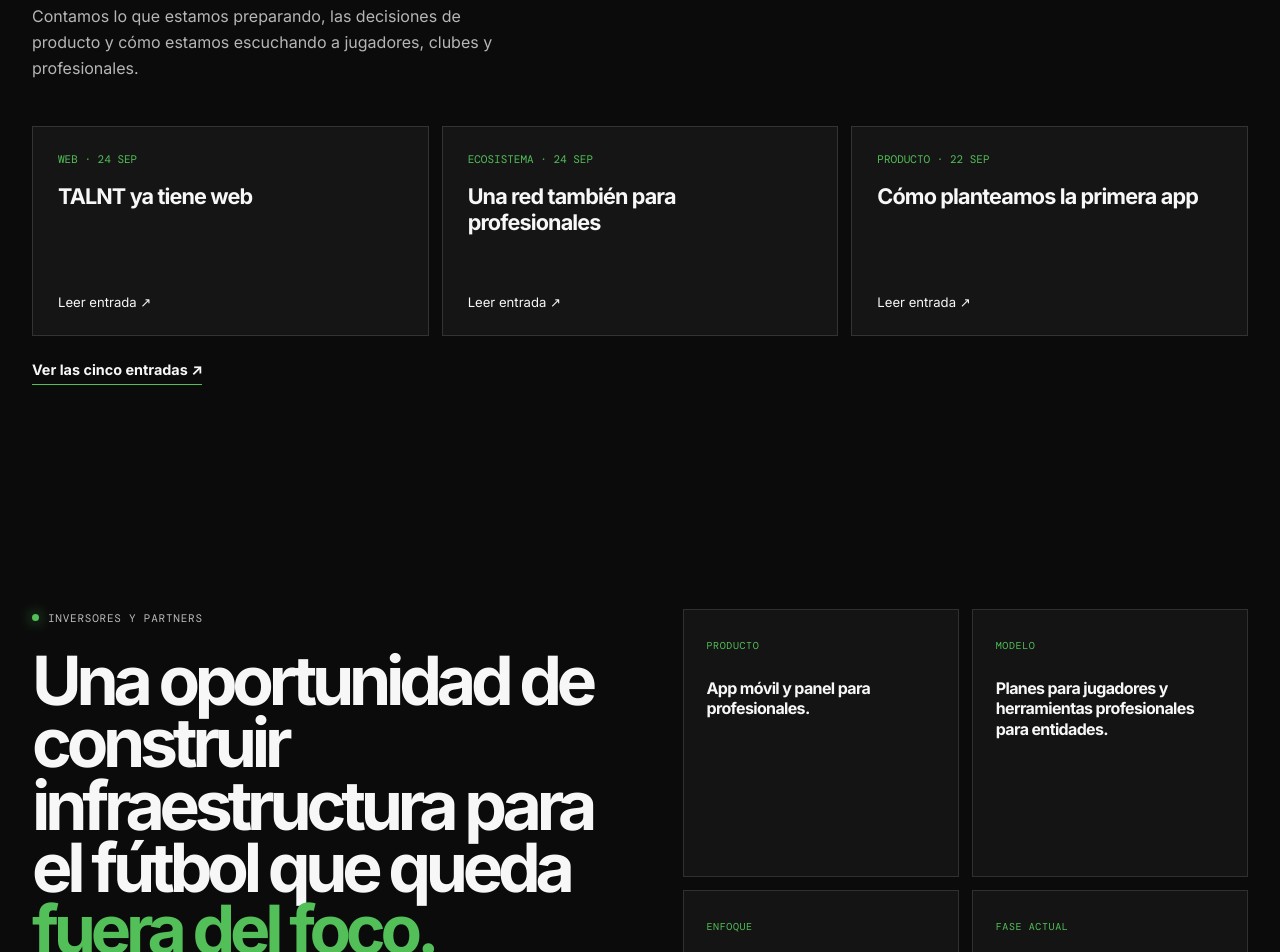
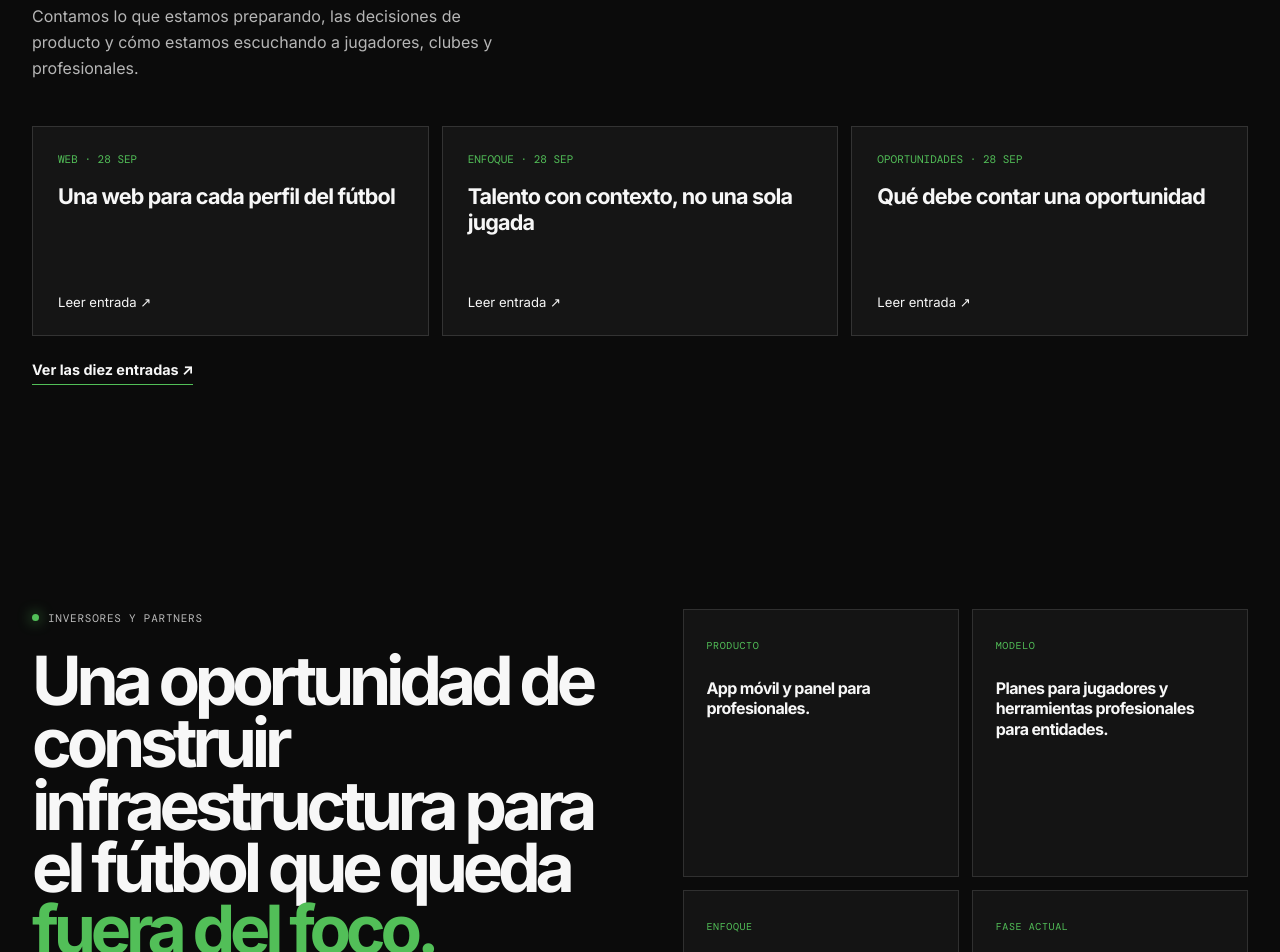
Before and after one commit to derquicc/talnt, a plain HTML site: page index.html in a window 1280 px wide. Shown: the part 5075-6027 px from the top of the page. Drawn offline with nearby package versions, Linux system fonts and the light colour scheme.

Commit message:
Diario: muestra cinco entradas nuevas y actualiza index.html

```diff
--- a/index.html
+++ b/index.html
@@ -95,7 +95,7 @@
 <div class="validation-item"><b>La beta se construye con casos reales</b>Las funciones se priorizarán según los problemas que más se repiten dentro y fuera del campo, no por añadir herramientas sin uso.</div>
 </div>
 </section>
-<section class="section wrap" id="diario"><p class="eyebrow">Diario de TALNT</p><h2>Así avanza <em>el proyecto.</em></h2><p class="section-intro">Contamos lo que estamos preparando, las decisiones de producto y cómo estamos escuchando a jugadores, clubes y profesionales.</p><div class="journal-grid"><a href="/diario/talnt-es-ya-tiene-web/"><span>WEB · 24 SEP</span><strong>TALNT ya tiene web</strong><small>Leer entrada ↗</small></a><a href="/diario/profesionales-del-futbol-en-talnt/"><span>ECOSISTEMA · 24 SEP</span><strong>Una red también para profesionales</strong><small>Leer entrada ↗</small></a><a href="/diario/como-estamos-disenando-la-app/"><span>PRODUCTO · 22 SEP</span><strong>Cómo planteamos la primera app</strong><small>Leer entrada ↗</small></a></div><a class="journal-more" href="/diario/">Ver las cinco entradas ↗</a></section>
+<section class="section wrap" id="diario"><p class="eyebrow">Diario de TALNT</p><h2>Así avanza <em>el proyecto.</em></h2><p class="section-intro">Contamos lo que estamos preparando, las decisiones de producto y cómo estamos escuchando a jugadores, clubes y profesionales.</p><div class="journal-grid"><a href="/diario/como-organizamos-la-web-de-talnt/"><span>WEB · 28 SEP</span><strong>Una web para cada perfil del fútbol</strong><small>Leer entrada ↗</small></a><a href="/diario/hablar-de-talento-sin-perder-el-contexto/"><span>ENFOQUE · 28 SEP</span><strong>Talento con contexto, no una sola jugada</strong><small>Leer entrada ↗</small></a><a href="/diario/una-oportunidad-de-futbol-bien-explicada/"><span>OPORTUNIDADES · 28 SEP</span><strong>Qué debe contar una oportunidad</strong><small>Leer entrada ↗</small></a></div><a class="journal-more" href="/diario/">Ver las diez entradas ↗</a></section>
 <section class="investors wrap" id="inversores">
 <div class="investor-grid">
 <div class="investor-copy"><p class="eyebrow">Inversores y partners</p><h2>Una oportunidad de construir infraestructura para el fútbol que queda <em>fuera del foco.</em></h2><p>El mercado amateur, formativo y semiprofesional mueve miles de decisiones deportivas cada temporada, pero todavía funciona con herramientas dispersas. TALNT parte de un producto móvil y de una red que gana valor a medida que incorpora perfiles y entidades.</p><a class="button" href="#contacto">Hablar sobre TALNT <span>↘</span></a></div>
```
